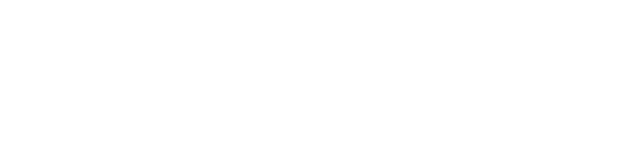
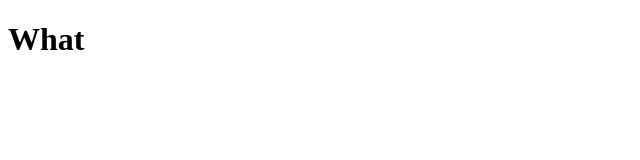
Before and after one commit to Leevvii/git-one, a plain HTML site: page index.html in a window 1280 px wide. Shown: the whole page, without its empty margins (0-640 px from the left). Drawn offline with Linux system fonts and the light colour scheme.

Commit message:
added h1

```diff
--- a/index.html
+++ b/index.html
@@ -5,5 +5,7 @@
     <meta name="viewport" content="width=device-width, initial-scale=1.0" />
     <title>Title</title>
   </head>
-  <body></body>
+  <body>
+    <h1>What</h1>
+  </body>
 </html>
```
